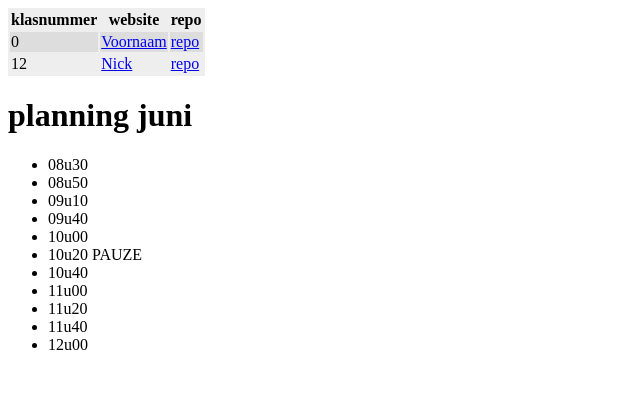
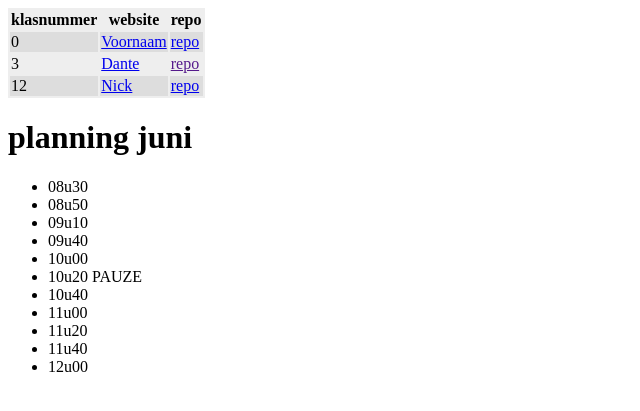
Before and after one commit to vbrh-immalle/vbrh-immalle.github.io, a Jekyll site: the page built from GIPWebsites2018-2019/index.md, in a window 1280 px wide. Shown: the top 411 px of the page, without its empty margins (0-640 px from the left). Built offline with Jekyll 4.4.1, drawn with Linux system fonts in a browser that asks for light colours; some web fonts are replaced.

Commit message:
Update index.md

```diff
--- a/GIPWebsites2018-2019/index.md
+++ b/GIPWebsites2018-2019/index.md
@@ -6,6 +6,7 @@ title: GIP Websites 2016-2017
 | klasnummer | website | repo |
 |---|---|---|
 | 0 | [Voornaam](http://vbrh-immalle.github.io/) | [repo](https://github.com/vbrh-immalle/vbrh-immalle.github.io) |
+| 3 | [Dante](http://DanteB-immalle.github.io/) | [repo]() |
 | 12 | [Nick](http://NickZ-immalle.github.io/) | [repo](https://github.com/vbrh-immalle/vbrh-immalle.github.io) |
 
 
```
